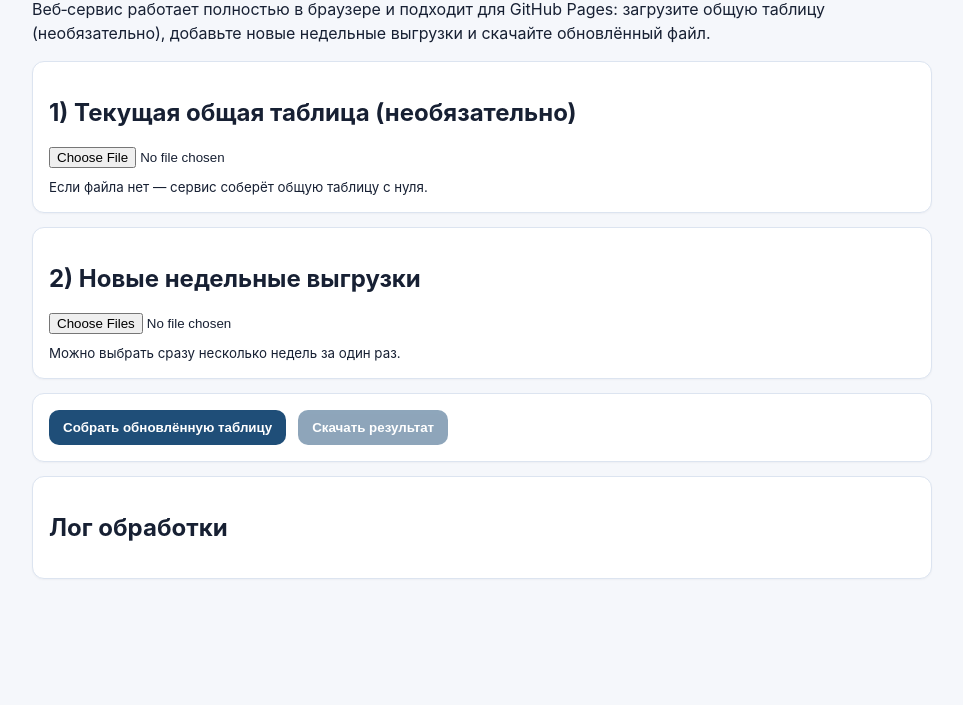
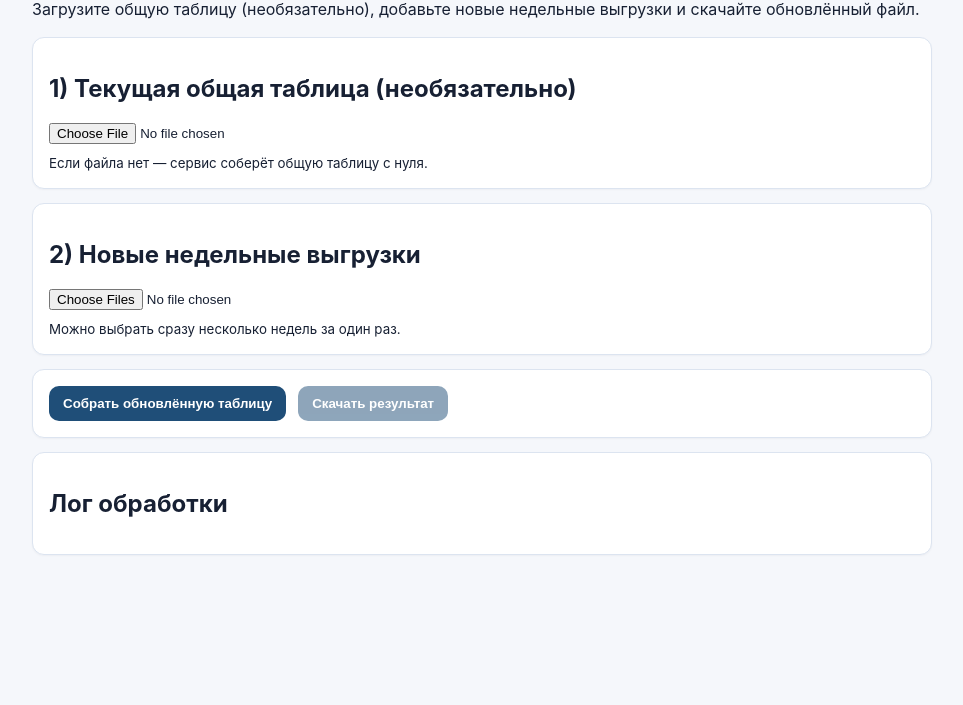
Before and after one commit to krokodil22/sheet, a plain HTML site: page index.html in a window 1280 px wide. Shown: the part 95-800 px from the top of the page, without its empty margins (158-1121 px from the left). Drawn offline with Linux system fonts and the light colour scheme.

Commit message:
Update index.html

```diff
--- a/index.html
+++ b/index.html
@@ -3,7 +3,7 @@
   <head>
     <meta charset="UTF-8" />
     <meta name="viewport" content="width=device-width, initial-scale=1.0" />
-    <title>Обновление траектории групп</title>
+    <title>Проверка тем занятий</title>
     <link rel="stylesheet" href="styles.css" />
     <script src="https://cdn.jsdelivr.net/npm/xlsx@0.18.5/dist/xlsx.full.min.js"></script>
   </head>
@@ -11,8 +11,7 @@
     <main class="container">
       <h1>Объединение недельных таблиц</h1>
       <p class="lead">
-        Веб‑сервис работает полностью в браузере и подходит для GitHub Pages: загрузите
-        общую таблицу (необязательно), добавьте новые недельные выгрузки и скачайте
+        Загрузите общую таблицу (необязательно), добавьте новые недельные выгрузки и скачайте
         обновлённый файл.
       </p>
 
```
